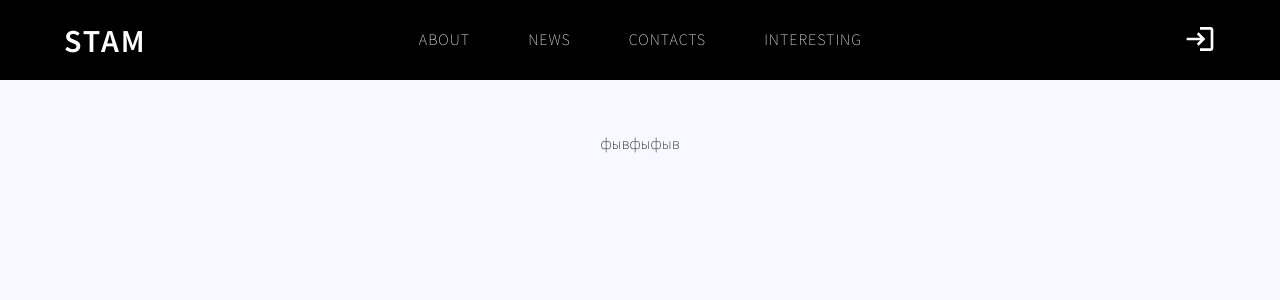
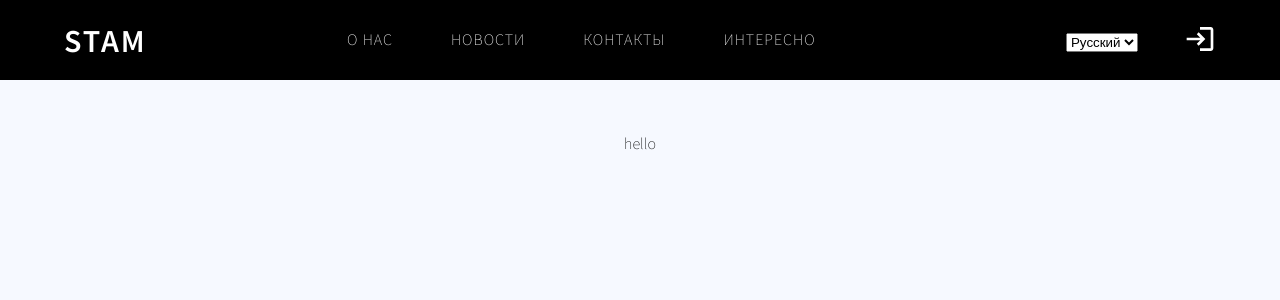
Before and after one commit to Sokha93/landing-page, a React (Create React App) app: page / in a window 1280 px wide. Shown: the top 300 px of the page. Built offline with nearby package versions, Linux system fonts and the light colour scheme; a web font is replaced by a local one.

Commit message:
added multiple language and dunctions removed to the contex

```diff
--- a/package.json
+++ b/package.json
@@ -11,11 +11,13 @@
     "@testing-library/react": "^13.2.0",
     "@testing-library/user-event": "^13.5.0",
     "axios": "^0.27.2",
+    "bootstrap": "^5.2.3",
     "concurrently": "^7.4.0",
     "formik": "^2.2.9",
     "md5": "^2.3.0",
     "node-sass": "^7.0.1",
     "react": "^18.1.0",
+    "react-bootstrap": "^2.7.0",
     "react-dom": "^18.1.0",
     "react-router-dom": "^6.3.0",
     "react-scripts": "5.0.1",
--- a/src/App.js
+++ b/src/App.js
@@ -2,15 +2,16 @@ import React from 'react';
 import './App.scss';
 import Header from './components/header';
 import Routers from './routes/route';
+import  LanguageProvider  from './context/multipleLanguages/provider';
 
 const  App = () => {
   return (
-      <>
-        <div className='header'>
-          <Header />
-          <Routers />
+      <LanguageProvider>
+          <div className='header'>
+            <Header />
+            <Routers />
         </div>
-      </>
+      </LanguageProvider>
   );
 }
 
--- a/src/components/header/index.jsx
+++ b/src/components/header/index.jsx
@@ -1,17 +1,30 @@
 import React from 'react';
 import Logo from './logo';
-import { MainBlock } from '../../styles/styledComponents/header';
+import { MainBlock, MenuAndSelect } from '../../styles/styledComponents/header';
 import { Container } from '@mui/material';
 import Nav from './navbar/index';
 import HeaderMenu from './headerMenu';
+import SwitchLang from './switchLang';
 
 const Header = () => {
+
+  const style = {
+    menuAndSelect : {
+      width: '150px',
+      display: 'flex',
+      justifyContent: 'space-between',
+      alignItems: 'center'
+    }
+  }
   return (
     <Container>
       <MainBlock>
         <Logo />
         <Nav />
-        <HeaderMenu />
+        <MenuAndSelect>
+          <SwitchLang />
+          <HeaderMenu />
+        </MenuAndSelect>
       </MainBlock>
     </Container>
   )
--- a/src/components/header/navbar/index.jsx
+++ b/src/components/header/navbar/index.jsx
@@ -1,14 +1,17 @@
 import React from 'react';
 import { Navbar } from '../../../styles/styledComponents/header';
+import useLanguage from '../../../context/multipleLanguages/hook';
 
 const Nav = () => {
+
+    const { t } = useLanguage();
     return(
         <Navbar>
             <ul>
-                <li><a href="#">about</a></li>
-                <li><a href="#">news</a></li>
-                <li><a href="#">contacts</a></li>
-                <li><a href="#">interesting</a></li>
+                <li><a href="#">{ t.about_us }</a></li>
+                <li><a href="#">{t.news}</a></li>
+                <li><a href="#">{t.contacts}</a></li>
+                <li><a href="#">{t.interesting}</a></li>
             </ul>
         </Navbar>
     )
--- /dev/null
+++ b/src/components/header/switchLang/index.jsx
@@ -0,0 +1,37 @@
+import React, {useState, useEffect} from 'react';
+import UseLanguage from '../../../context/multipleLanguages/hook';
+
+
+const SwitchLang = () => {
+
+
+    const styles = {
+        select: {
+
+        }
+    }
+
+    const { language, setLanguage, t } = UseLanguage();
+
+    const handlechange = (event) => {
+     setLanguage(event.target.value)
+    }
+
+    return (
+        <div>
+            <select value={language} onChange={ handlechange }>
+                <button style={{color: 'red'}}>
+                    sdsdsd
+                </button>
+                <option value="russian">
+                   Русский
+                </option>
+                <option value="english">
+                    English
+                </option>
+            </select>
+        </div>
+    )
+};
+
+export default SwitchLang;
--- a/src/components/main/index.jsx
+++ b/src/components/main/index.jsx
@@ -1,6 +1,5 @@
 import React from 'react';
 import { Container } from '@mui/material';
-// import CarouselSlider from './carousel';
 
 const mainStyle = {
     textAlign: 'center',
@@ -13,8 +12,7 @@ const Main = () => {
     return (
         <Container>
             <div style={ mainStyle }>
-                {/* <CarouselSlider /> */}
-                фывфыфыв
+                hello
             </div>
         </Container>
     )
--- a/src/components/register/index.jsx
+++ b/src/components/register/index.jsx
@@ -69,7 +69,6 @@ const Registerpage = () => {
         if(result) {
             setIsLoading(false);
         }
-        console.log(result)
     }
 
     // const validate = values =>  {
--- /dev/null
+++ b/src/context/multipleLanguages/Data.json
@@ -0,0 +1,18 @@
+{
+    "russian": {
+        "title": "Проект",
+        "lang_ru": "Русский",
+        "about_us": "О нас",
+        "news": "новости",
+        "contacts": "контакты",
+        "interesting": "интересно"
+    },
+    "english" : {
+        "title": "Project",
+        "lang_en": "English",
+        "about_us": "About us",
+        "news": "news",
+        "contacts": "contacts",
+        "interesting": "interesting"
+    }
+}
--- /dev/null
+++ b/src/context/multipleLanguages/context.js
@@ -0,0 +1,10 @@
+import { createContext } from "react";
+
+const initialState = {
+    language: 'russian',
+    setLanguage: () => {},
+    t: '',
+    // setT: () => {}
+}
+
+export default createContext(initialState);
--- /dev/null
+++ b/src/context/multipleLanguages/hook.js
@@ -0,0 +1,6 @@
+import { useContext } from "react";
+import LanguageContext from './context';
+
+const LanguageHook = () => useContext(LanguageContext);
+
+export default LanguageHook;
--- /dev/null
+++ b/src/context/multipleLanguages/provider.js
@@ -0,0 +1,33 @@
+import React, { useEffect, useState } from 'react';
+import LanguageContext from './context';
+import Translation from './Data.json';
+
+const LanguageProvider = ({children}) => {
+
+    const [language, setLanguage] = useState("russian");
+    const [t, setT] = useState({});
+    const [items, setItems] = useState([]);
+
+    useEffect(() => {
+        localStorage.setItem('languages', JSON.stringify(language));
+        if(language === "english") {
+            setT(Translation.english)
+        } else if (language === "russian") {
+            setT(Translation.russian)
+        }
+    }, [language])
+
+    return (
+        <LanguageContext.Provider
+            value={{
+                language,
+                setLanguage,
+                t,
+            }}
+        >
+            { children }
+        </LanguageContext.Provider>
+    )
+};
+
+export default LanguageProvider;
--- a/src/styles/styledComponents/header.js
+++ b/src/styles/styledComponents/header.js
@@ -5,6 +5,14 @@ export const MainBlock = styled.div`
     display: flex;
     justify-content: space-between;
     align-items: center;
+`;
+
+export const MenuAndSelect = styled.div`
+    width: 150px;
+    display: flex;
+    justify-content: space-between;
+    align-items: center;
+
 `;
 
 export const LogoBlock = styled.h1`
@@ -45,7 +53,7 @@ export const Navbar = styled.nav`
         &:hover {
             border-bottom: 1px solid #fff;
         }
-        &: active {
+        &:active {
             color: #fff;
         }
     }
@@ -125,7 +133,7 @@ export const StyledLink = styled(Link)`
     /* text-transform: uppercase; */
     transition: .3s;
     margin-bottom: 12px;
-    padding: ;
+    /* padding: ; */
 
 
     &:hover{
```
Also changed, not shown: 1 other file (tests, documents, lock files or other folders).
